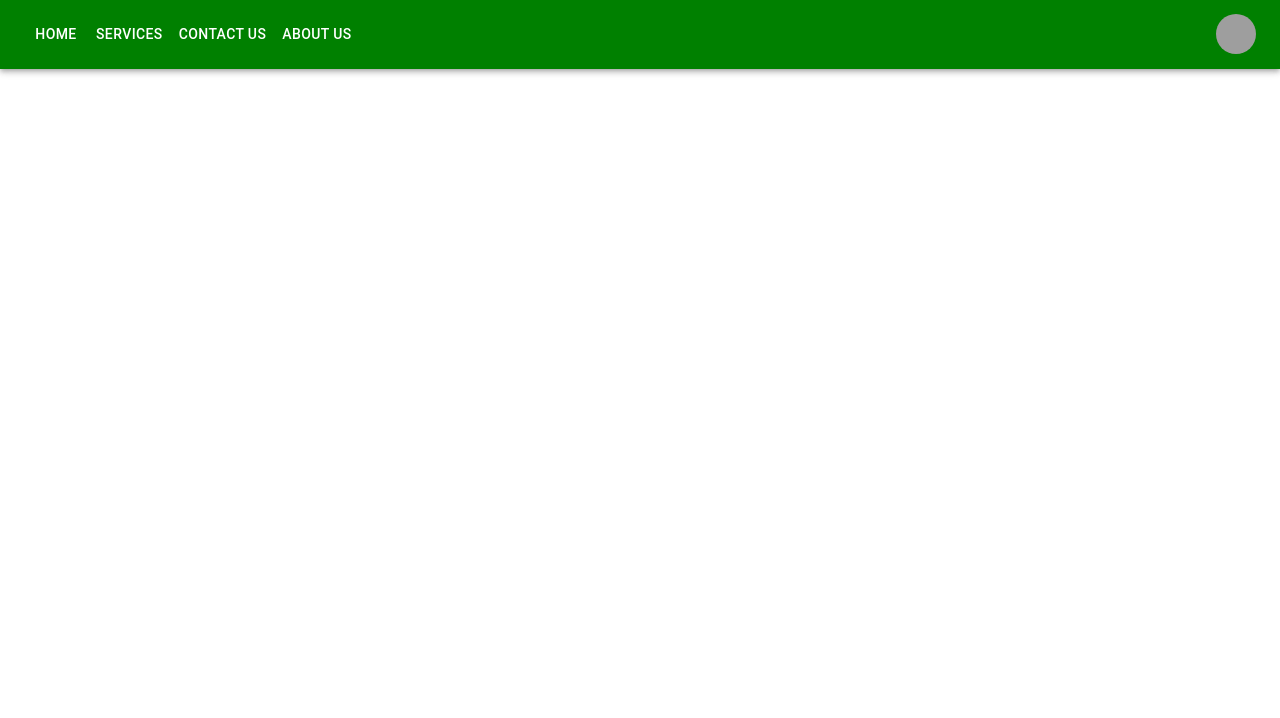
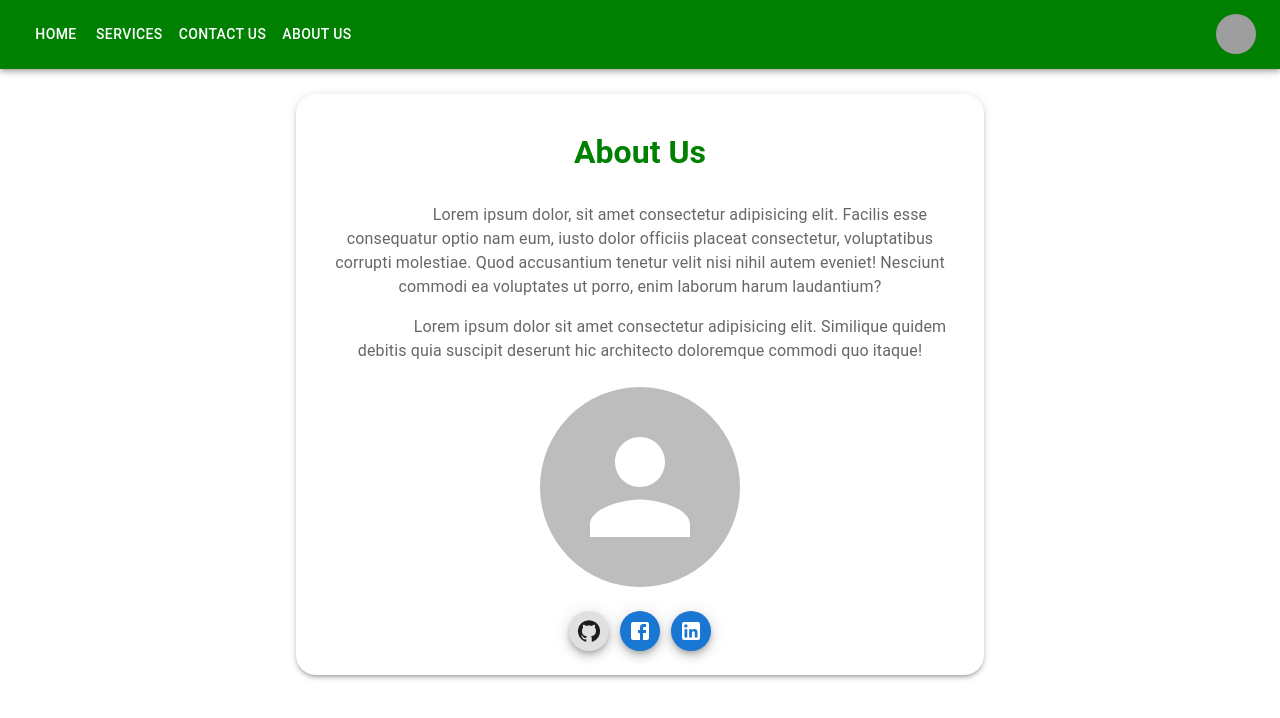
Before and after one commit to Yahya-khodr/landing_page_website, a React (Create React App) app: page /about_us in a window 1280 px wide. Shown: the top 718 px of the page. Built offline with nearby package versions, Linux system fonts and the light colour scheme; grey boxes are pictures that could not be loaded.

Commit message:
Added about us page

```diff
--- a/src/components/Appbar/index.js
+++ b/src/components/Appbar/index.js
@@ -99,7 +99,7 @@ const Navbar = () => {
           <Box sx={{ flexGrow: 0 }}>
             <Tooltip title="Open settings">
               <IconButton onClick={handleOpenUserMenu} sx={{ p: 0 }}>
-                <Avatar alt="Yahya Khodr" src="/static/images/avatar/2.jpg" />
+                <Avatar alt="Avatar" src="/static/images/avatar/2.jpg" />
               </IconButton>
             </Tooltip>
             <Menu
--- a/src/pages/about.js
+++ b/src/pages/about.js
@@ -1,12 +1,58 @@
+import { Facebook, GitHub, LinkedIn } from "@mui/icons-material";
+import { Avatar, Box, Fab, Grid, Paper, Typography } from "@mui/material";
 import Navbar from "../components/Appbar";
 
-
 const About = () => {
-    return (
-        <>
-            <Navbar/>
-        </>
-     );
-}
+  return (
+    <>
+      <Navbar />
+      <Box
+        sx={{
+          margin: "2% auto",
+          p: 3,
+          boxShadow: 3,
+          borderRadius: "20px",
+          width: "50%",
+        }}
+      >
+        <Grid item xs={12} md={12}>
+        <Typography color={"green"} fontSize={"2rem"} align="center" variant="h3" fontWeight="bold" py={2}>
+              About Us
+            </Typography>
+          <Typography
+            style={{ textIndent: "5em" }}
+            variant="body1"
+            color="text.secondary"
+            mt={2}
+          >
+            Lorem ipsum dolor, sit amet consectetur adipisicing elit. Facilis esse consequatur optio nam eum, iusto dolor officiis placeat consectetur, voluptatibus corrupti molestiae. Quod accusantium tenetur velit nisi nihil autem eveniet! Nesciunt commodi ea voluptates ut porro, enim laborum harum laudantium?
+          </Typography>
+          <Typography
+            style={{ textIndent: "5em" }}
+            variant="body1"
+            color="text.secondary"
+            mt={2}
+          >
+           Lorem ipsum dolor sit amet consectetur adipisicing elit. Similique quidem debitis quia suscipit deserunt hic architecto doloremque commodi quo itaque!
+          </Typography>
+          <Box sx={{ my: 3, display: "flex", justifyContent: "center" }}>
+            <Avatar alt="Nishikant" sx={{ width: 200, height: 200 }} />
+          </Box>
+          <Typography align="center">
+            <Fab size="small" color="black" sx={{ mx: 0.7 }}>
+              <GitHub />
+            </Fab>
+            <Fab size="small" color="primary" sx={{ mx: 0.7 }}>
+              <Facebook />
+            </Fab>
+            <Fab size="small" color="primary" sx={{ mx: 0.7 }}>
+              <LinkedIn />
+            </Fab>
+          </Typography>
+        </Grid>
+      </Box>
+    </>
+  );
+};
 
 export default About;
```
